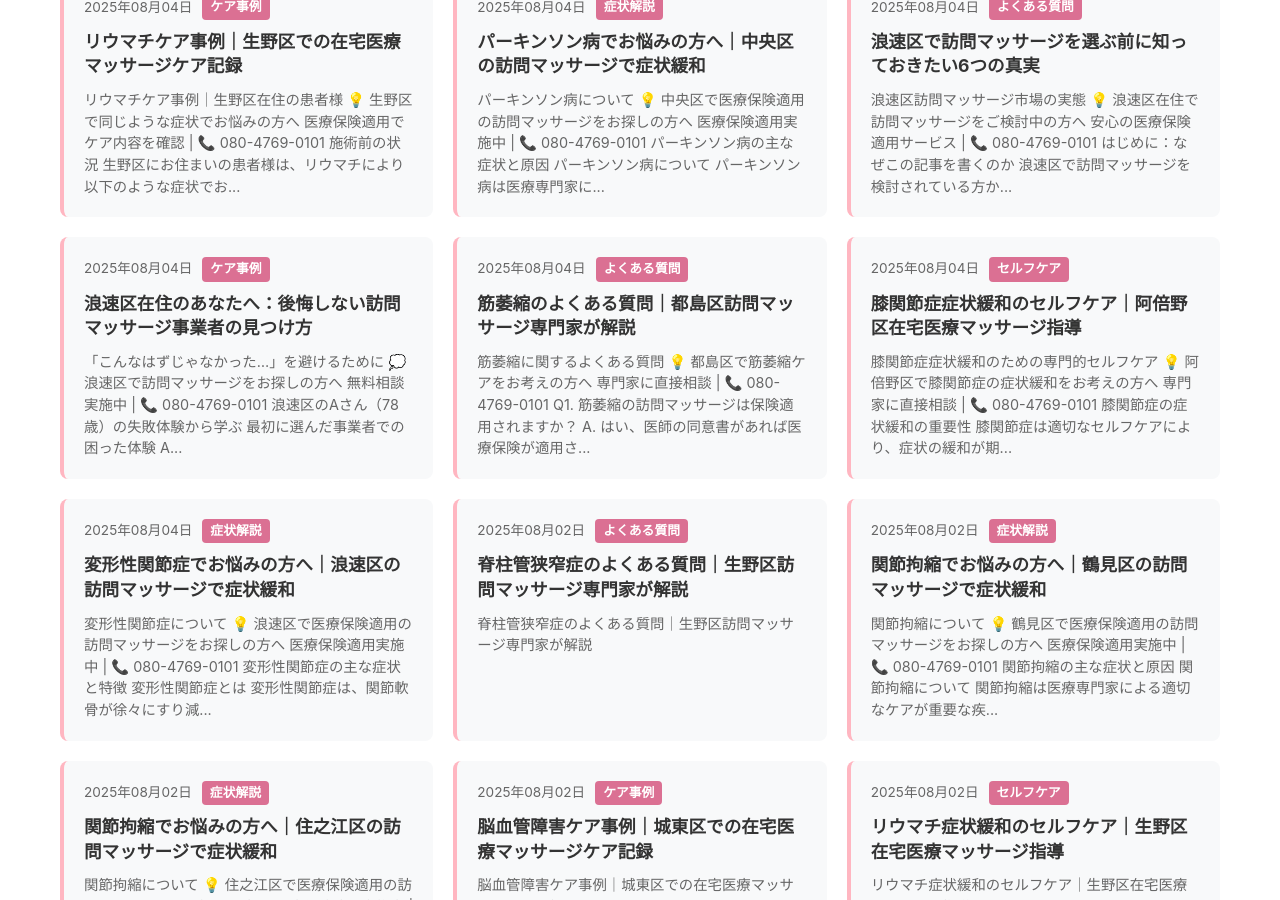
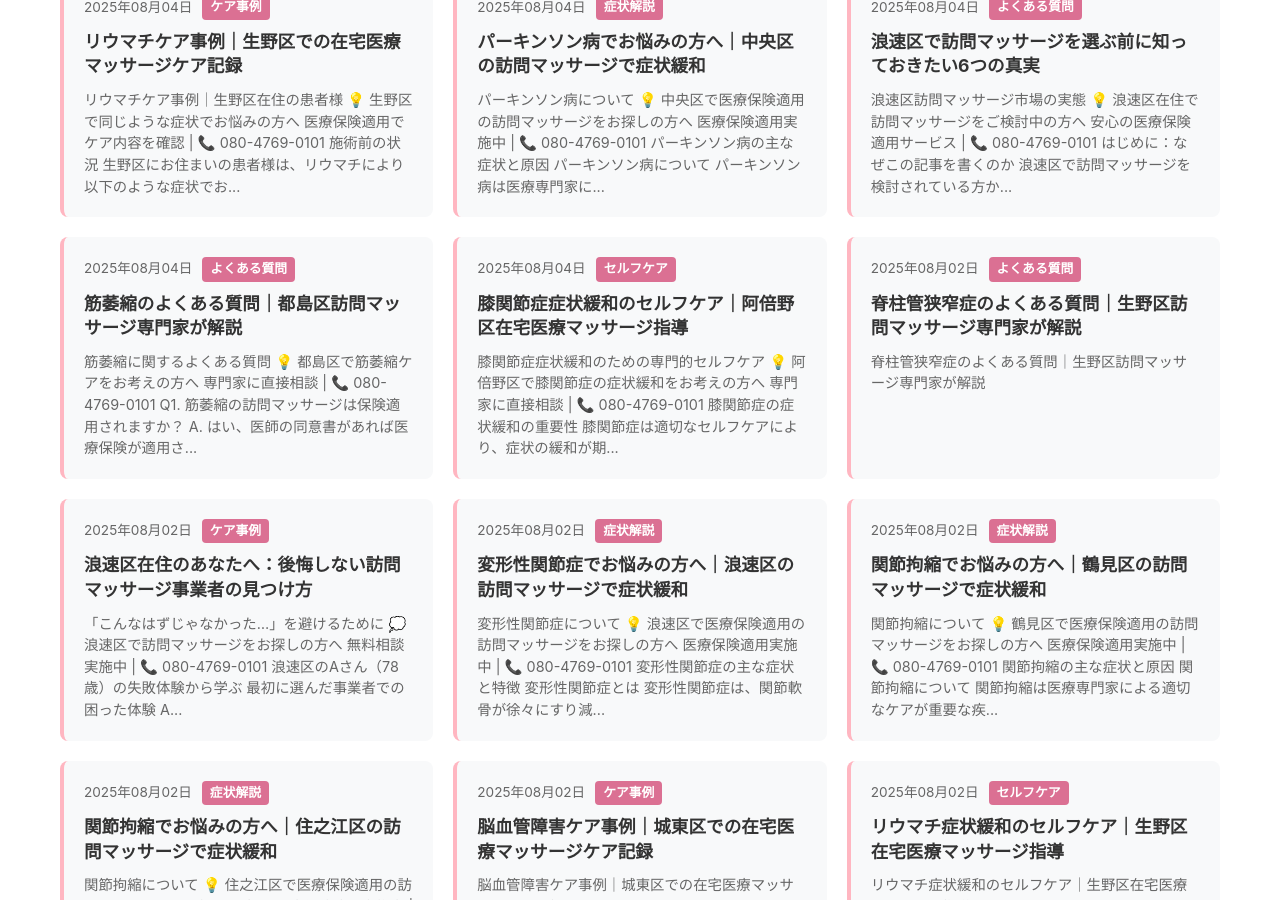
Before and after one commit to satoshi-kemmotsu/blog, a Jekyll site: the page built from index.md, in a window 1280 px wide and 900 px high, scrolled down 1950 px. Built offline with Jekyll 4.4.1, drawn with Linux system fonts in a browser that asks for light colours; some of the changed text lies outside the part shown.

Commit message:
Fix article dates: change from 2025-08-04 to 2025-08-02 to match existing articles and avoid future date issues

```diff
--- a/_posts/2025-08-04-henkei-kansetsu-naniwa.md
+++ b/_posts/2025-08-04-henkei-kansetsu-naniwa.md
@@ -1,7 +1,7 @@
 ---
 layout: post
 title: "変形性関節症でお悩みの方へ｜浪速区の訪問マッサージで症状緩和"
-date: 2025-08-04 01:05:00 +0000
+date: 2025-08-02 14:05:00 +0000
 categories: ["symptom_guide"]
 tags: ["変形性関節症", "浪速区", "訪問マッサージ", "医療保険", "大阪市", "在宅医療"]
 ---
--- a/_posts/2025-08-04-naniwa-taiken-guide.md
+++ b/_posts/2025-08-04-naniwa-taiken-guide.md
@@ -1,7 +1,7 @@
 ---
 layout: post
 title: "浪速区在住のあなたへ：後悔しない訪問マッサージ事業者の見つけ方"
-date: 2025-08-04 01:05:00 +0000
+date: 2025-08-02 14:05:00 +0000
 categories: ["case_study"]
 tags: ["浪速区", "訪問マッサージ", "選び方", "体験談", "大阪", "医療保険"]
 ---
```
